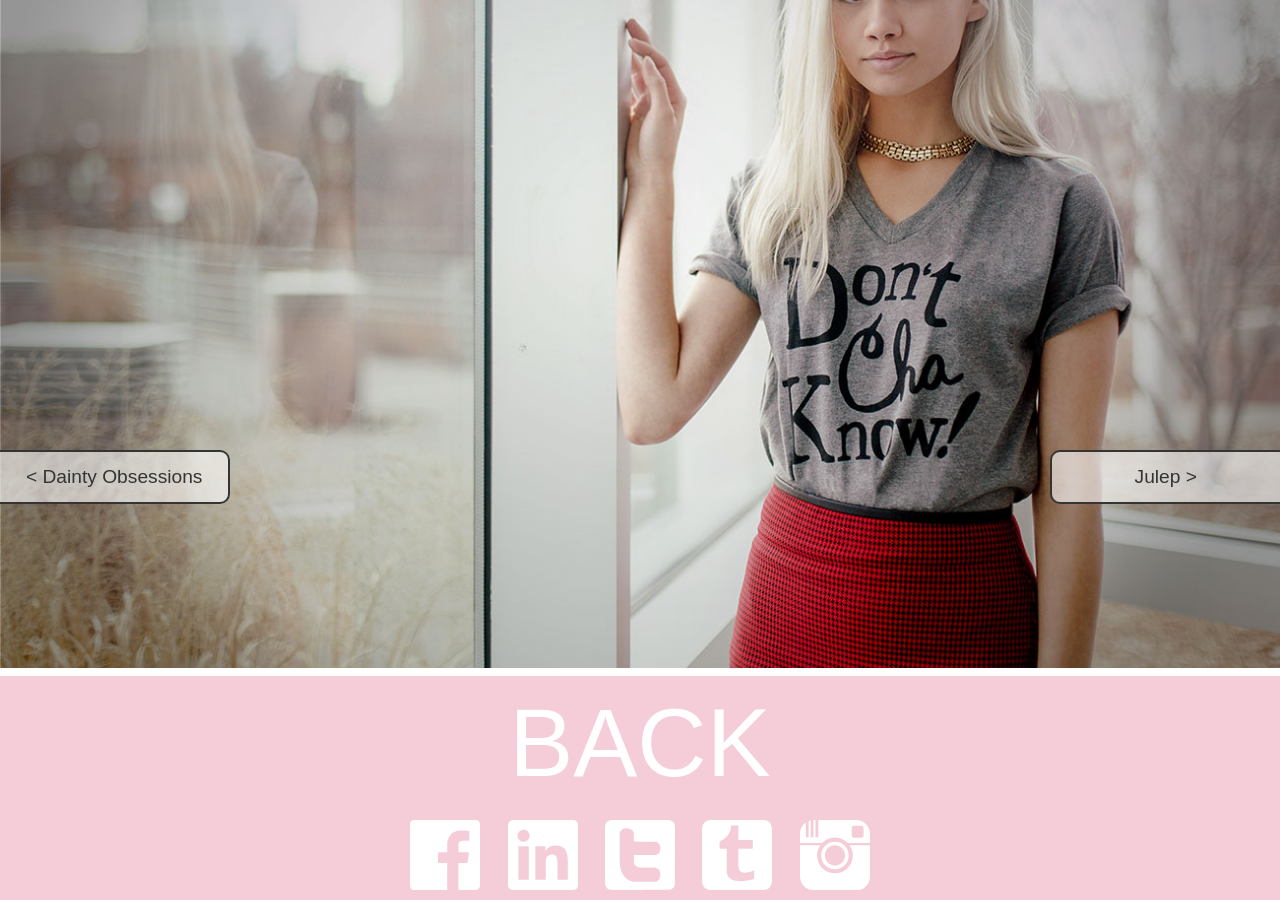
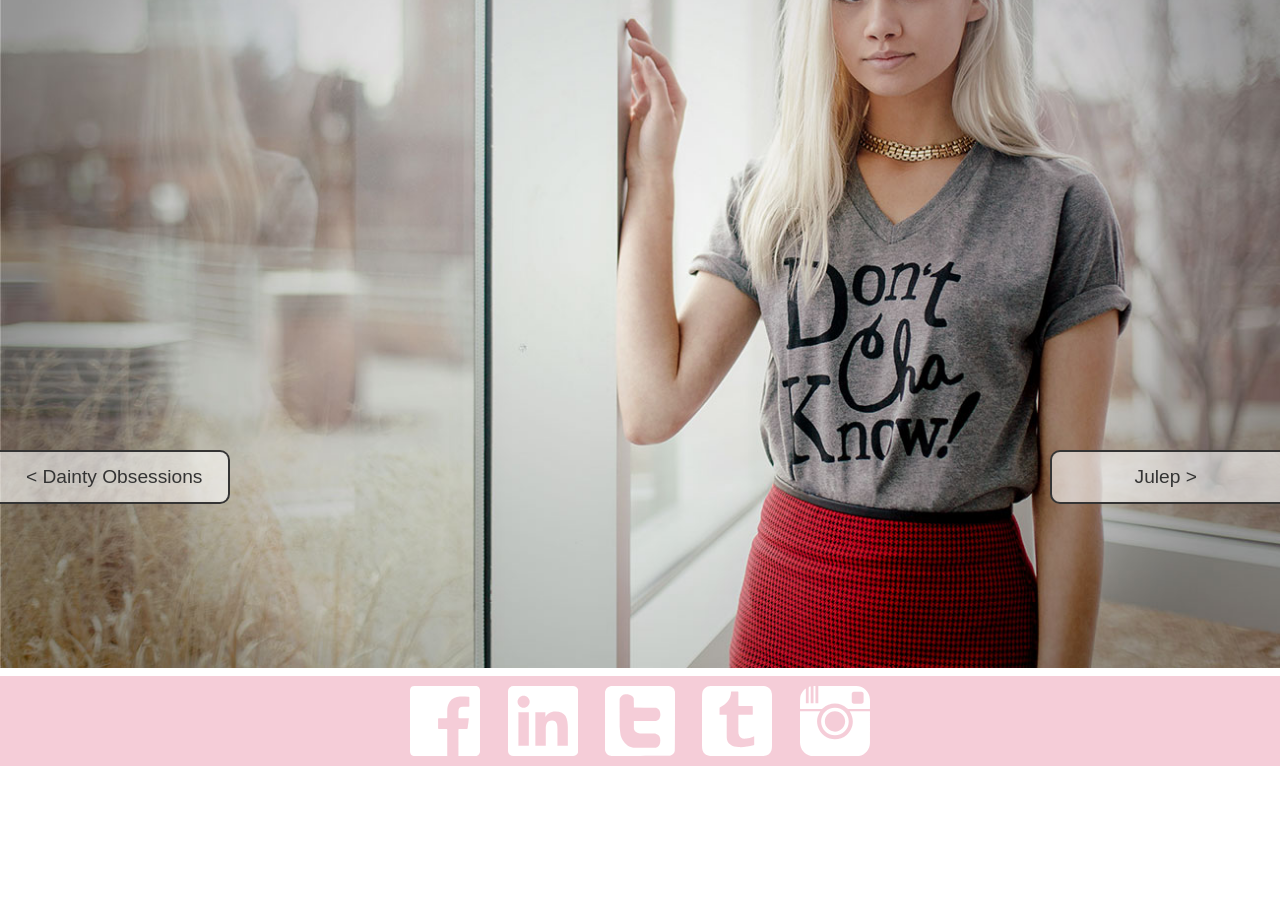
Before and after one commit to tcandens/himynameisholly.com, a Jekyll site: the page built from src/_posts/2015-01-06-605.md, in a window 1280 px wide and 900 px high, scrolled down 6165 px. Built offline with Jekyll 4.4.1, drawn with Linux system fonts in a browser that asks for light colours; nearby versions of some CDN libraries; Markdown is read by kramdown in place of the engine named in the settings; after the commit the page ends 6931 px from its top, so only the background shows below that.

Commit message:
Remove back button in footer

```diff
--- a/src/_includes/footer.html
+++ b/src/_includes/footer.html
@@ -1,7 +1,4 @@
     <footer class="footer scene_element scene_element--fadeUpFooter">
-      {% if page.title != 'Home' %}
-        <a href="{{ site.url }}" class="footer-back f-h f-4">BACK</a>
-      {% endif %}
       <div class="footer-social-links">
         <ul class="footer-social-icons">
           <li class="footer-social-icons_item"><a href="http://www.facebook.com/HollyMBowdenDesigner" target="_blank" class="footer-social-icons_link">Facebook</a></li>
```
